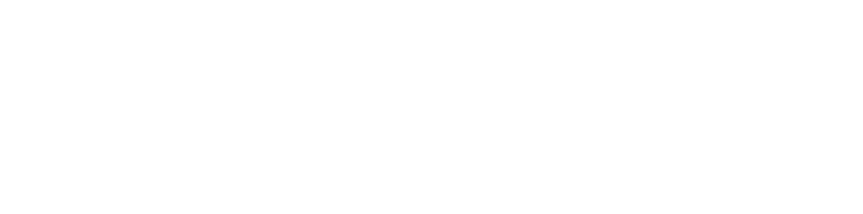
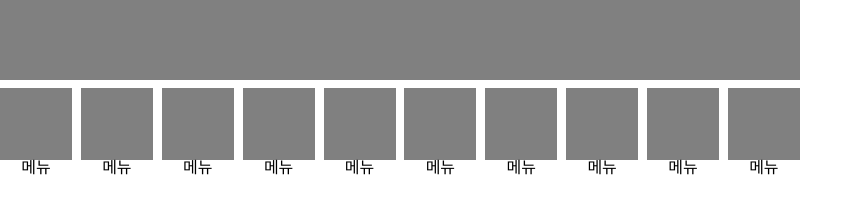
Before and after one commit to ylovethemoon/2405-WEB1, a plain HTML site: page day11/practice.html in a window 1280 px wide. Shown: the whole page, without its empty margins (0-863 px from the left). Drawn offline with Linux system fonts and the light colour scheme.

Commit message:
day12
display, overflow

```diff
--- a/day11/display_flex3.html
+++ b/day11/display_flex3.html
@@ -0,0 +1,46 @@
+<!DOCTYPE html>
+<html lang="en">
+<head>
+    <meta charset="UTF-8">
+    <meta name="viewport" content="width=device-width, initial-scale=1.0">
+    <title>flex3</title>
+    <link rel="stylesheet" href="../reset.css">
+    <style>
+        .container {
+            /* width: 420px; */
+            height: 800px;
+            border: 1px solid #222;
+            display: flex;
+
+            justify-content: space-between;
+            gap: 16px;
+            /* =
+                row-gap: 16px;
+                column-gap: 16px;
+            */
+
+            /* 컨텐츠가 부모 밖으로 넘쳤을때 줄바꿈을 통해 여러줄로 표시 할 수 있는 속성 */
+            flex-wrap: wrap;
+            /* 컨텐츠가 여러줄이 되었을때 수직방향 정렬을 다룰 수 있다. */
+            align-content: flex-start;
+        }
+
+        .box {
+            width: 200px;
+            height: 200px;
+            background-color: pink;
+            border: 1px solid #222;
+        }
+    </style>
+</head>
+<body>
+    <div class="container">
+        <div class="box">BOX</div>
+        <div class="box">BOX</div>
+        <div class="box">BOX</div>
+        <div class="box">BOX</div>
+        <div class="box">BOX</div>
+    </div>
+    <!-- div.container>div.box{BOX}*5 -->
+</body>
+</html>
--- a/day11/practice.html
+++ b/day11/practice.html
@@ -0,0 +1,86 @@
+<!DOCTYPE html>
+<html lang="en">
+<head>
+    <meta charset="UTF-8">
+    <meta name="viewport" content="width=device-width, initial-scale=1.0">
+    <title>Document</title>
+    <link rel="stylesheet" href="../reset.css">
+    <style>
+        .container{
+            width: 800px;
+            /* display: flex;
+            flex-direction: column;
+            gap: 8px; */
+        }
+
+        .search {
+            /* width: 800px; */
+            height: 80px;
+            background-color: gray;
+            margin-bottom: 8px;
+        }
+
+        .contents-wrapper {
+            /* width: 800px; */
+            display: flex;
+            justify-content: space-between;
+        }
+        .content-icon{
+            width: 72px;
+            height: 72px;
+            background-color: gray;
+        }
+
+        .content-name {
+            text-align: center;
+        }
+    </style>
+</head>
+<body>
+    <div class="container">
+        <div class="search"></div>
+        <ul class="contents-wrapper">
+            <li class="contents">
+                <div class="content-icon"></div>
+                <p class="content-name">메뉴</p>
+            </li>
+            <li class="contents">
+                <div class="content-icon"></div>
+                <p class="content-name">메뉴</p>
+            </li>
+            <li class="contents">
+                <div class="content-icon"></div>
+                <p class="content-name">메뉴</p>
+            </li>
+            <li class="contents">
+                <div class="content-icon"></div>
+                <p class="content-name">메뉴</p>
+            </li>
+            <li class="contents">
+                <div class="content-icon"></div>
+                <p class="content-name">메뉴</p>
+            </li>
+            <li class="contents">
+                <div class="content-icon"></div>
+                <p class="content-name">메뉴</p>
+            </li>
+            <li class="contents">
+                <div class="content-icon"></div>
+                <p class="content-name">메뉴</p>
+            </li>
+            <li class="contents">
+                <div class="content-icon"></div>
+                <p class="content-name">메뉴</p>
+            </li>
+            <li class="contents">
+                <div class="content-icon"></div>
+                <p class="content-name">메뉴</p>
+            </li>
+            <li class="contents">
+                <div class="content-icon"></div>
+                <p class="content-name">메뉴</p>
+            </li>
+        </ul>
+    </div>
+</body>
+</html>
```
Also changed, not shown: day11/display_flex2.html (+1 -1 lines), day11/display_flex4.html (+1 -1 lines), day12/display.html (added, +85 -0 lines), day12/overflow.html (added, +36 -0 lines).
